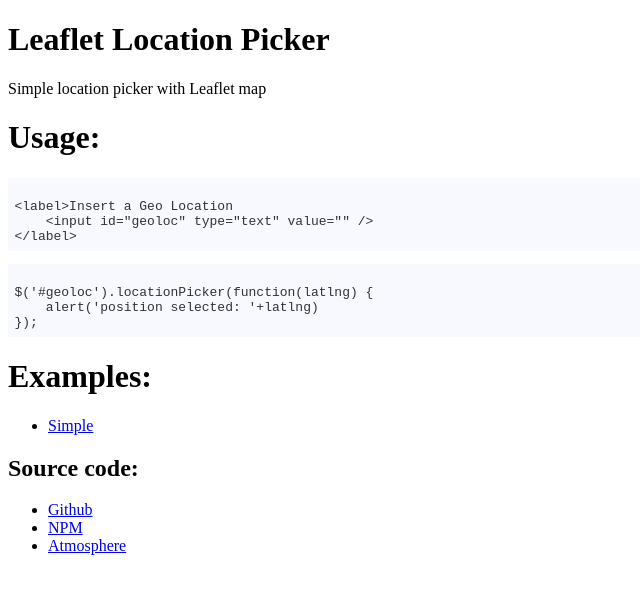
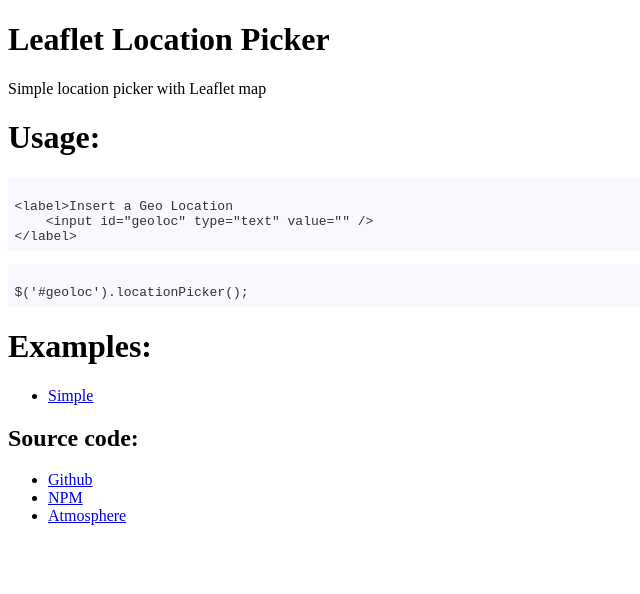
Before and after one commit to stefanocudini/leaflet-locationpicker, a website: page index.html in a window 1280 px wide. Shown: the whole page, without its empty margins (0-640 px from the left). Drawn offline with Linux system fonts and the light colour scheme.

Commit message:
update readme

```diff
--- a/index.html
+++ b/index.html
@@ -120,9 +120,7 @@
     &lt;input id=&quot;geoloc&quot; type=&quot;text&quot; value=&quot;&quot; /&gt;
 &lt;/label&gt;</code></pre>
 <pre><code class="lang-javascript">
-$(&#39;#geoloc&#39;).locationPicker(function(latlng) {
-    alert(&#39;position selected: &#39;+latlng)
-});</code></pre>
+$(&#39;#geoloc&#39;).locationPicker();</code></pre>
 <h1 id="examples-">Examples:</h1>
 <ul>
 <li><a href="examples/simple.html">Simple</a></li>
```
Also changed, not shown: README.md.
